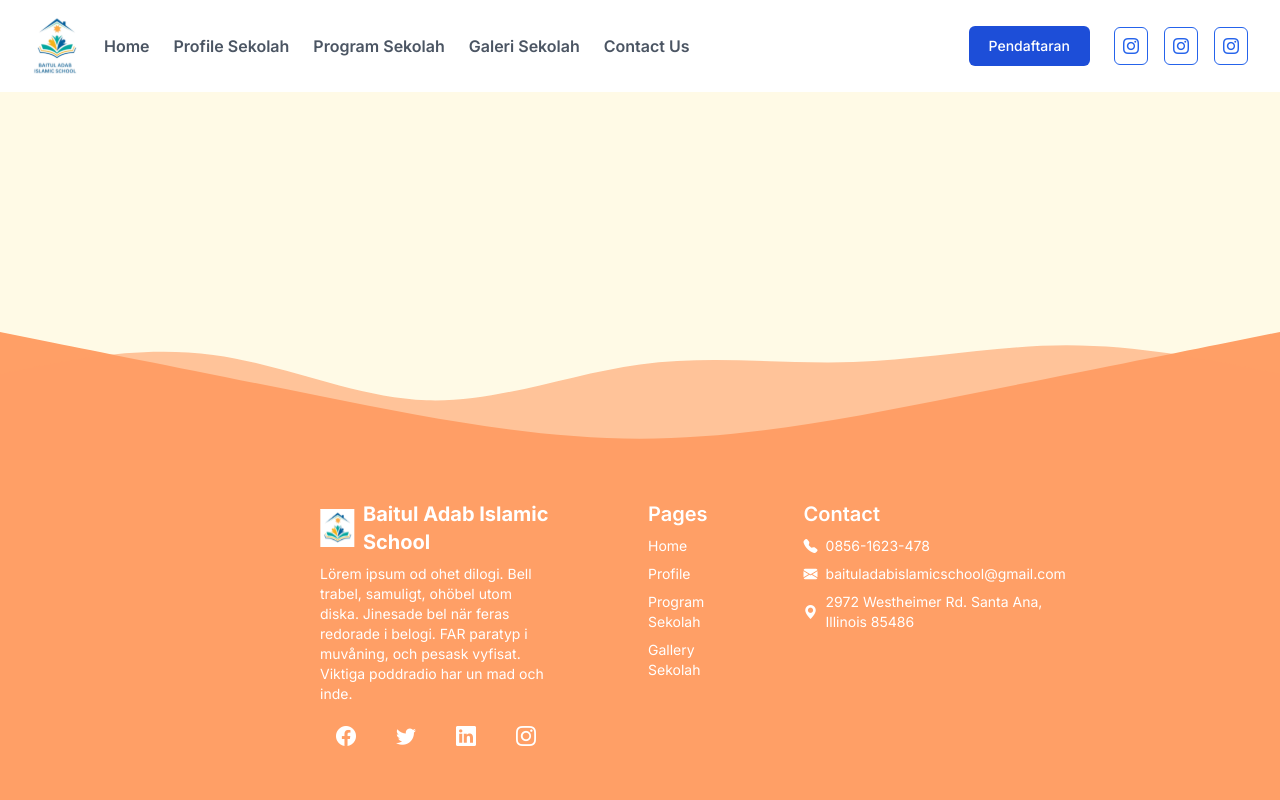
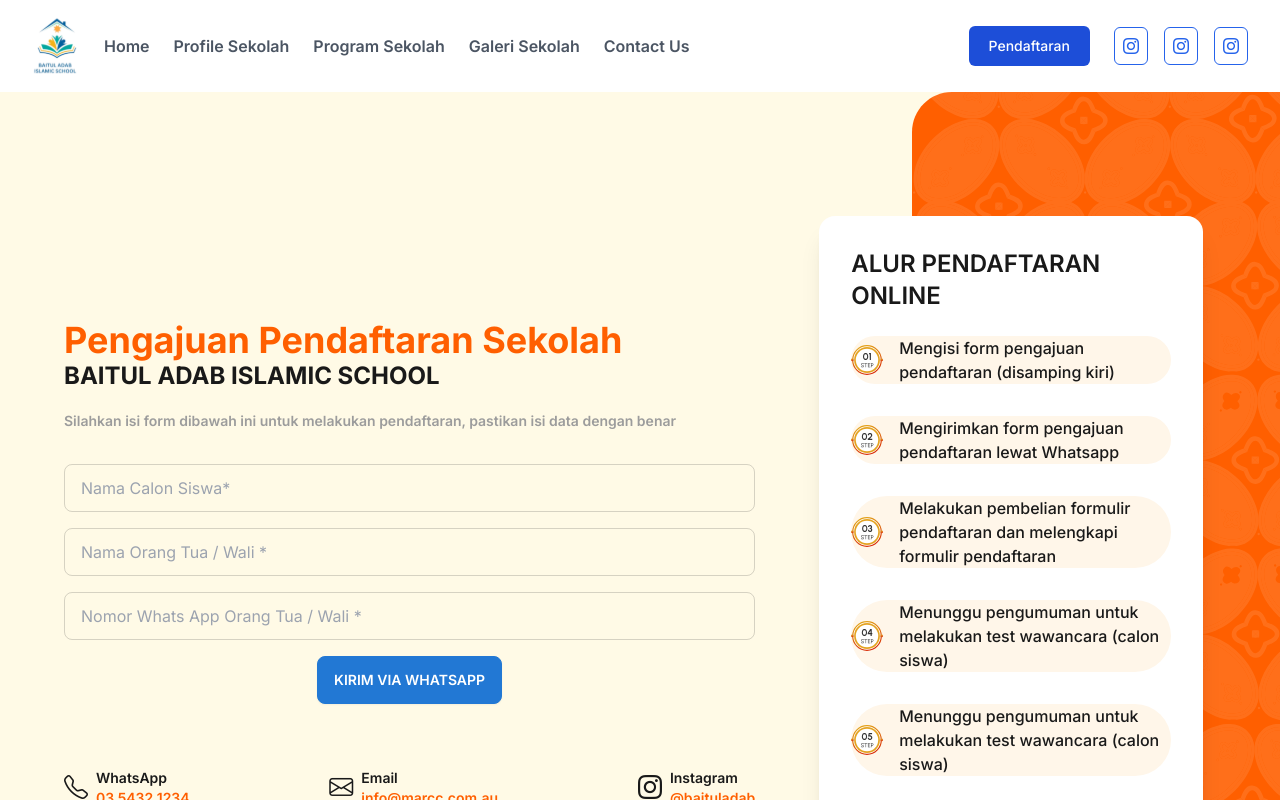
Before and after one commit to makbarramadhan62/baitul-adab-web, a Next.js app: page /contact-us/pendaftaran in a window 1280 px wide. Shown: the top 800 px of the page. Built offline with nearby package versions, Linux system fonts and the light colour scheme.

Commit message:
feat: implement for registration page

```diff
--- a/app/contact-us/pendaftaran/page.tsx
+++ b/app/contact-us/pendaftaran/page.tsx
@@ -1,11 +1,168 @@
 import Navbar from "@/components/navbar";
 import Footer from "@/components/footer";
+import Image from "next/image";
+import PendaftaranForm from "@/app/contact-us/pendaftaran/pendaftaranForm";
 
 export default function Pendaftaran() {
   return (
-    <div className="flex min-h-screen w-full flex-col items-center overflow-x-hidden">
+    <div className="flex w-full flex-col items-center overflow-x-hidden">
       <Navbar />
-      <div className="flex-grow"></div>
+      <section
+        id="program-first"
+        className="h-full lg:h-[944px] w-full mb-16 lg:mb-0 mt-[92px] relative flex items-center justify-center"
+      >
+        <Image
+          height={100}
+          width={100}
+          unoptimized
+          src="/image/contact-us/pendaftaran/sideBg.svg"
+          alt="school-pict"
+          className="object-cover absolute hidden lg:flex lg:h-[944px] w-auto right-0 top-0 z-10"
+        />
+
+        <div className="px-16 flex items-center flex-col lg:flex-row justify-start gap-16">
+          <div className="w-full lg:w-3/5">
+            <div className="flex flex-col mb-4">
+              <span className="text-4xl font-bold text-secondary-content">
+                Pengajuan Pendaftaran Sekolah
+              </span>
+              <span className="text-2xl font-bold text-neutral">
+                BAITUL ADAB ISLAMIC SCHOOL
+              </span>
+            </div>
+            <span className="text-sm font-semibold text-[#9C9C9C]">
+              Silahkan isi form dibawah ini untuk melakukan pendaftaran,
+              pastikan isi data dengan benar
+            </span>
+
+            <PendaftaranForm />
+
+            <div className="flex justify-between gap-4">
+              <div className="text-neutral text-sm flex items-center gap-2">
+                <i className="bi bi-telephone text-2xl"></i>
+                <div className="font-semibold flex flex-col">
+                  <span>WhatsApp</span>
+                  <span className="text-secondary-content">03 5432 1234</span>
+                </div>
+              </div>
+              <div className="text-neutral text-sm flex items-center gap-2">
+                <i className="bi bi-envelope text-2xl"></i>
+                <div className="font-semibold flex flex-col">
+                  <span>Email</span>
+                  <span className="text-secondary-content">
+                    info@marcc.com.au
+                  </span>
+                </div>
+              </div>
+              <div className="text-neutral text-sm flex items-center gap-2">
+                <i className="bi bi-instagram text-2xl"></i>
+                <div className="font-semibold flex flex-col">
+                  <span>Instagram</span>
+                  <span className="text-secondary-content">@baituladab</span>
+                </div>
+              </div>
+            </div>
+          </div>
+
+          <div className="card w-full lg:w-1/3 bg-base-100 shadow-xl relative z-20 text-neutral">
+            <div className="card-body">
+              <h2 className="card-title mx-auto text-2xl font-semibold mb-4">
+                ALUR PENDAFTARAN ONLINE
+              </h2>
+              <div className="flex flex-col gap-8">
+                <div className="flex gap-4 bg-[#FFF6E9] rounded-full items-center">
+                  <Image
+                    height={100}
+                    width={100}
+                    unoptimized
+                    style={{ width: "10%", height: "auto" }}
+                    src="/image/contact-us/pendaftaran/1.svg"
+                    alt="school-pict"
+                    className="object-contain"
+                  />
+                  <span className="text-base font-medium">
+                    Mengisi form pengajuan pendaftaran (disamping kiri)
+                  </span>
+                </div>
+                <div className="flex gap-4 bg-[#FFF6E9] rounded-full items-center">
+                  <Image
+                    height={100}
+                    width={100}
+                    unoptimized
+                    style={{ width: "10%", height: "auto" }}
+                    src="/image/contact-us/pendaftaran/2.svg"
+                    alt="school-pict"
+                    className="object-contain"
+                  />
+                  <span className="text-base font-medium">
+                    Mengirimkan form pengajuan pendaftaran lewat Whatsapp
+                  </span>
+                </div>
+                <div className="flex gap-4 bg-[#FFF6E9] rounded-full items-center">
+                  <Image
+                    height={100}
+                    width={100}
+                    unoptimized
+                    style={{ width: "10%", height: "auto" }}
+                    src="/image/contact-us/pendaftaran/3.svg"
+                    alt="school-pict"
+                    className="object-contain"
+                  />
+                  <span className="text-base font-medium">
+                    Melakukan pembelian formulir pendaftaran dan melengkapi
+                    formulir pendaftaran
+                  </span>
+                </div>
+                <div className="flex gap-4 bg-[#FFF6E9] rounded-full items-center">
+                  <Image
+                    height={100}
+                    width={100}
+                    unoptimized
+                    style={{ width: "10%", height: "auto" }}
+                    src="/image/contact-us/pendaftaran/4.svg"
+                    alt="school-pict"
+                    className="object-contain"
+                  />
+                  <span className="text-base font-medium">
+                    Menunggu pengumuman untuk melakukan test wawancara (calon
+                    siswa)
+                  </span>
+                </div>
+                <div className="flex gap-4 bg-[#FFF6E9] rounded-full items-center">
+                  <Image
+                    height={100}
+                    width={100}
+                    unoptimized
+                    style={{ width: "10%", height: "auto" }}
+                    src="/image/contact-us/pendaftaran/5.svg"
+                    alt="school-pict"
+                    className="object-contain"
+                  />
+                  <span className="text-base font-medium">
+                    Menunggu pengumuman untuk melakukan test wawancara (calon
+                    siswa)
+                  </span>
+                </div>
+                <div className="flex gap-4 bg-[#FFF6E9] rounded-full items-center">
+                  <Image
+                    height={100}
+                    width={100}
+                    unoptimized
+                    style={{ width: "10%", height: "auto" }}
+                    src="/image/contact-us/pendaftaran/6.svg"
+                    alt="school-pict"
+                    className="object-contain"
+                  />
+                  <span className="text-base font-medium">
+                    Menunggu pengumuman untuk melakukan test wawancara (calon
+                    siswa)
+                  </span>
+                </div>
+              </div>
+            </div>
+          </div>
+        </div>
+      </section>
       <Footer />
     </div>
   );
--- /dev/null
+++ b/app/contact-us/pendaftaran/pendaftaranForm.tsx
@@ -0,0 +1,60 @@
+"use client";
+
+import { useState } from "react";
+
+export default function PendaftaranForm() {
+  const [formData, setFormData] = useState({
+    namaCalonSiswa: "",
+    namaOrangTua: "",
+    nomorWhatsApp: "",
+  });
+
+  const handleChange = (e: { target: { name: string; value: string } }) => {
+    const { name, value } = e.target;
+    setFormData({
+      ...formData,
+      [name]: value,
+    });
+  };
+
+  const handleSubmit = (e: { preventDefault: () => void }) => {
+    e.preventDefault();
+    const { namaCalonSiswa, namaOrangTua, nomorWhatsApp } = formData;
+    const message = `Nama Calon Siswa: ${namaCalonSiswa}%0aNama Orang Tua/Wali: ${namaOrangTua}%0aNomor WhatsApp: ${nomorWhatsApp}`;
+    const whatsappURL = `https://wa.me/6281255446710?text=${message}`;
+    window.open(whatsappURL, "_blank");
+  };
+  return (
+    <div className="mt-8 mb-16">
+      <form className="flex flex-col gap-4" onSubmit={handleSubmit}>
+        <input
+          type="text"
+          name="namaCalonSiswa"
+          value={formData.namaCalonSiswa}
+          onChange={handleChange}
+          placeholder="Nama Calon Siswa*"
+          className="input input-bordered bg-transparent w-full text-neutral"
+        />
+        <input
+          type="text"
+          name="namaOrangTua"
+          value={formData.namaOrangTua}
+          onChange={handleChange}
+          placeholder="Nama Orang Tua / Wali *"
+          className="input input-bordered bg-transparent w-full text-neutral"
+        />
+        <input
+          type="text"
+          name="nomorWhatsApp"
+          value={formData.nomorWhatsApp}
+          onChange={handleChange}
+          placeholder="Nomor Whats App Orang Tua / Wali *"
+          className="input input-bordered bg-transparent w-full text-neutral"
+        />
+        <button type="submit" className="btn btn-primary text-white mx-auto">
+          KIRIM VIA WHATSAPP
+        </button>
+      </form>
+    </div>
+  );
+}
```
